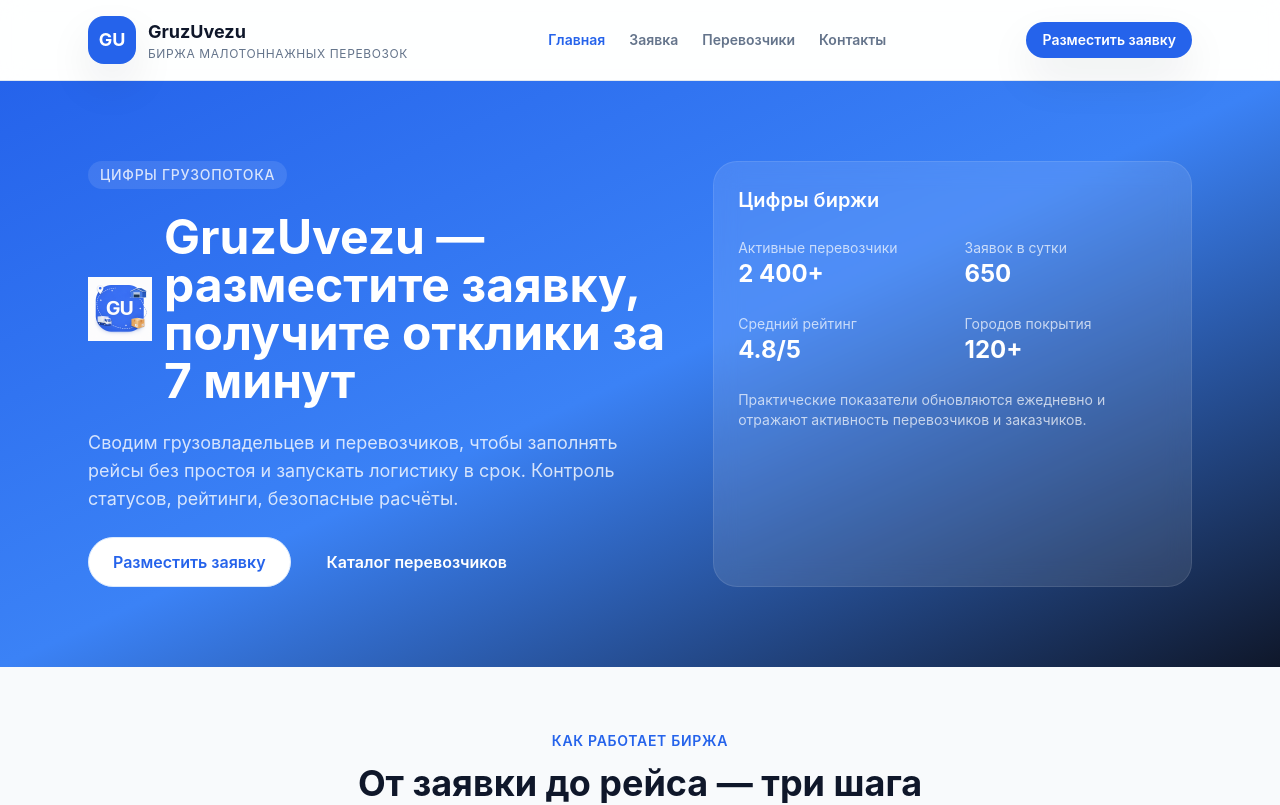
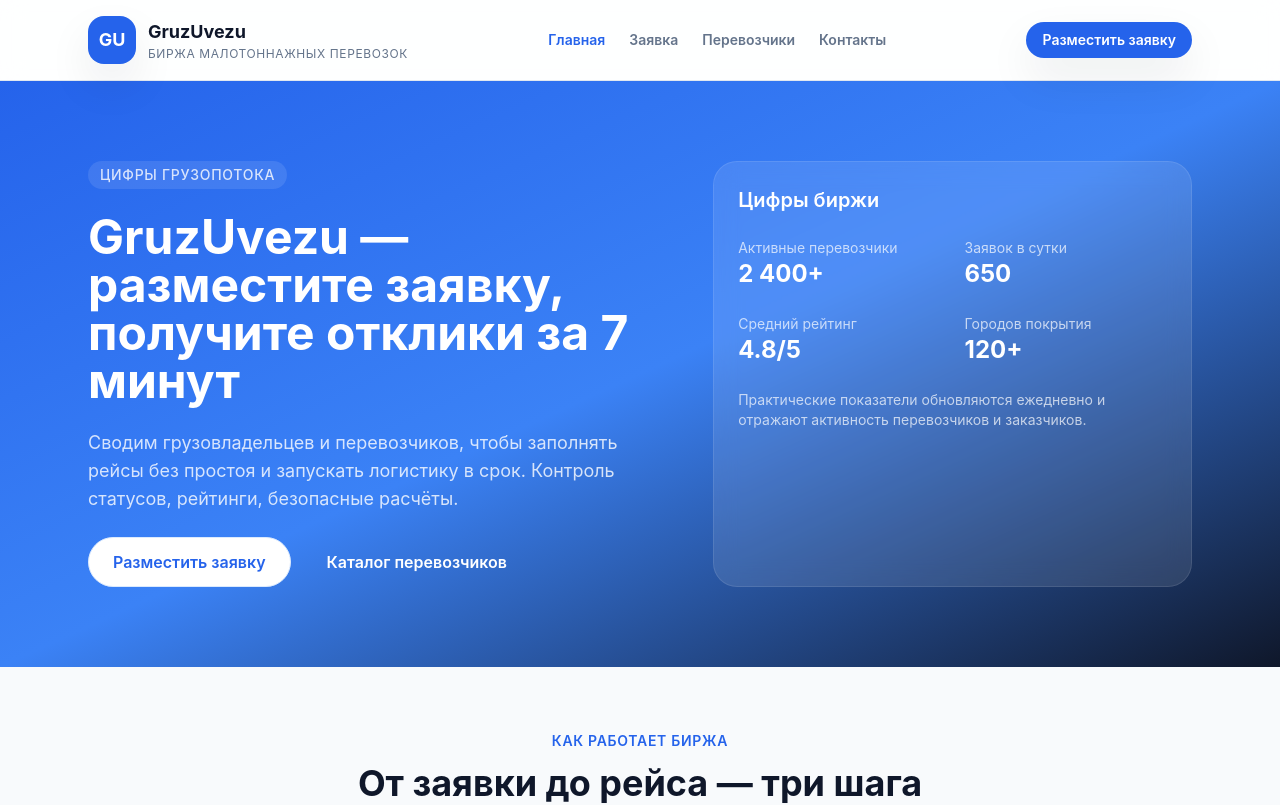
Before and after one commit to paybackovich/gruzuvezu, a React (Vite) app in the folder project/frontend/: page / in a window 1280 px wide. Shown: the top 805 px of the page. Built offline with nearby package versions, Linux system fonts and the light colour scheme.

Commit message:
change icon

```diff
--- a/project/frontend/index.html
+++ b/project/frontend/index.html
@@ -2,7 +2,7 @@
 <html lang="ru">
   <head>
     <meta charset="UTF-8" />
-    <link rel="icon" type="image/svg+xml" href="/vite.svg" />
+    <link rel="icon" type="image/png" href="/icon.png" />
     <meta name="viewport" content="width=device-width, initial-scale=1.0" />
     <title>GruzUvezu</title>
   </head>
--- a/project/frontend/src/pages/Home.jsx
+++ b/project/frontend/src/pages/Home.jsx
@@ -3,7 +3,6 @@
 import Card from '../components/Card.jsx';
 import FAQ from '../components/FAQ.jsx';
 import Button from '../components/Button.jsx';
-import iconImage from '../assets/icon.png';
 
 const steps = [
   {
@@ -94,7 +93,6 @@
       subtitle="цифры грузопотока"
       title="GruzUvezu — разместите заявку, получите отклики за 7 минут"
       description="Сводим грузовладельцев и перевозчиков, чтобы заполнять рейсы без простоя и запускать логистику в срок. Контроль статусов, рейтинги, безопасные расчёты."
-      icon={iconImage}
       primaryCta={{ label: 'Разместить заявку', to: '/request' }}
       secondaryCta={{ label: 'Каталог перевозчиков', to: '/carriers' }}
       stats={[
```
Also changed, not shown: project/frontend/public/icon.png (added).
